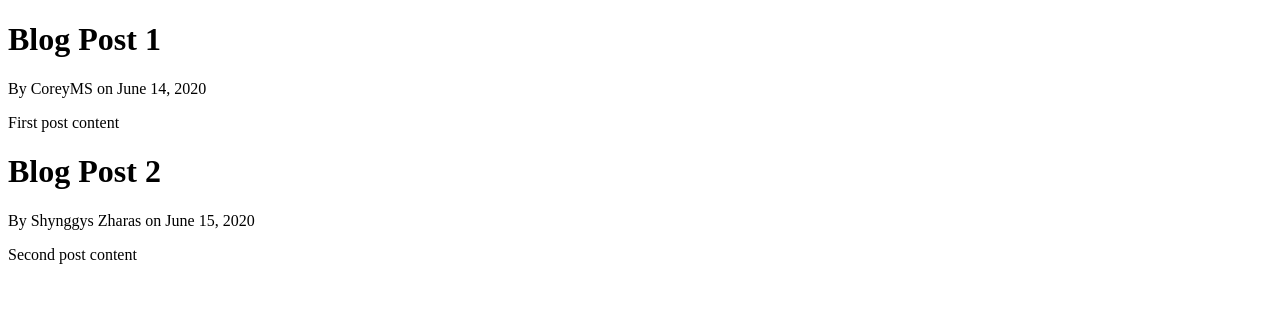
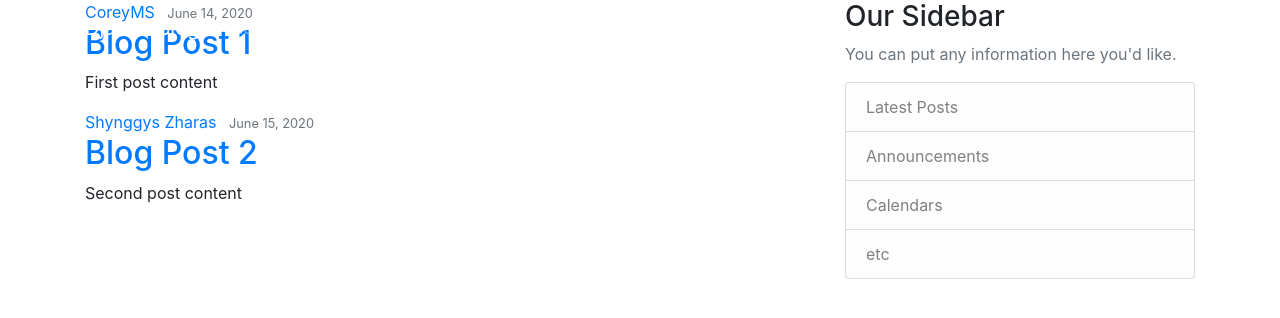
Before and after one commit to szharas/django_project, a Django app: page / in a window 1280 px wide. Shown: the top 318 px of the page. Run offline with Django 3.2, Linux system fonts and the light colour scheme; some libraries are stand-ins or nearby versions.

Commit message:
templates used

```diff
--- /dev/null
+++ b/blog/templates/blog/base.html
@@ -0,0 +1,69 @@
+{% load static %}
+<!DOCTYPE html>
+<html>
+<head>
+    <!-- Required meta tags -->
+    <meta charset="utf-8">
+    <meta name="viewport" content="width=device-width, initial-scale=1, shrink-to-fit=no">
+
+    <!-- Bootstrap CSS -->
+    <link rel="stylesheet" href="https://stackpath.bootstrapcdn.com/bootstrap/4.5.0/css/bootstrap.min.css" integrity="sha384-9aIt2nRpC12Uk9gS9baDl411NQApFmC26EwAOH8WgZl5MYYxFfc+NcPb1dKGj7Sk" crossorigin="anonymous">
+    <link rel="stylesheet" type="text/css" href="{% static 'blog/main.css' %}">
+
+    {% if title %}
+        <title>Django Blog - {{title}}</title>
+    {% else %}
+        <title>Django Blog</title>
+    {% endif %}
+</head>
+<body>
+    <header class="site-header">
+      <nav class="navbar navbar-expand-md navbar-dark bg-steel fixed-top">
+        <div class="container">
+          <a class="navbar-brand mr-4" href="{% url 'blog-home' %}">Django Blog</a>
+          <button class="navbar-toggler" type="button" data-toggle="collapse" data-target="#navbarToggle" aria-controls="navbarToggle" aria-expanded="false" aria-label="Toggle navigation">
+          <span class="navbar-toggler-icon"></span>
+          </button>
+          <div class="collapse navbar-collapse" id="navbarToggle">
+            <div class="navbar-nav mr-auto">
+              <a class="nav-item nav-link" href="{% url 'blog-home' %}">Home</a>
+              <a class="nav-item nav-link" href="{% url 'blog-about' %}">About</a>
+            </div>
+            <!-- Navbar Right Side -->
+            <div class="navbar-nav">
+              <a class="nav-item nav-link" href="#">Login</a>
+              <a class="nav-item nav-link" href="#">Register</a>
+            </div>
+          </div>
+        </div>
+      </nav>
+    </header>
+
+    <main role="main" class="container">
+      <div class="row">
+        <div class="col-md-8">
+          {% block content %}{% endblock %}
+        </div>
+        <div class="col-md-4">
+          <div class="content-section">
+            <h3>Our Sidebar</h3>
+            <p class='text-muted'>You can put any information here you'd like.
+              <ul class="list-group">
+                <li class="list-group-item list-group-item-light">Latest Posts</li>
+                <li class="list-group-item list-group-item-light">Announcements</li>
+                <li class="list-group-item list-group-item-light">Calendars</li>
+                <li class="list-group-item list-group-item-light">etc</li>
+              </ul>
+            </p>
+          </div>
+        </div>
+      </div>
+    </main>
+
+    <!-- Optional JavaScript -->
+    <!-- jQuery first, then Popper.js, then Bootstrap JS -->
+    <script src="https://code.jquery.com/jquery-3.5.1.slim.min.js" integrity="sha384-DfXdz2htPH0lsSSs5nCTpuj/zy4C+OGpamoFVy38MVBnE+IbbVYUew+OrCXaRkfj" crossorigin="anonymous"></script>
+    <script src="https://cdn.jsdelivr.net/npm/popper.js@1.16.0/dist/umd/popper.min.js" integrity="sha384-Q6E9RHvbIyZFJoft+2mJbHaEWldlvI9IOYy5n3zV9zzTtmI3UksdQRVvoxMfooAo" crossorigin="anonymous"></script>
+    <script src="https://stackpath.bootstrapcdn.com/bootstrap/4.5.0/js/bootstrap.min.js" integrity="sha384-OgVRvuATP1z7JjHLkuOU7Xw704+h835Lr+6QL9UvYjZE3Ipu6Tp75j7Bh/kR0JKI" crossorigin="anonymous"></script>
+</body>
+</html>
--- a/blog/templates/blog/home.html
+++ b/blog/templates/blog/home.html
@@ -1,17 +1,15 @@
-<!DOCTYPE html>
-<html>
-<head>
-    {% if title %}
-        <title>Django Blog - {{title}}</title>
-    {% else %}
-        <title>Django Blog</title>
-    {% endif %}
-</head>
-<body>
+{% extends "blog/base.html" %}
+{% block content %}
     {% for post in posts %}
-        <h1>{{ post.title }}</h1>
-        <p>By {{ post.author }} on {{ post.date_posted }}</p>
-        <p>{{ post.content }}</p>
+        <article class="media content-section">
+          <div class="media-body">
+            <div class="article-metadata">
+              <a class="mr-2" href="#">{{ post.author }}</a>
+              <small class="text-muted">{{ post.date_posted }}</small>
+            </div>
+            <h2><a class="article-title" href="#">{{ post.title }}</a></h2>
+            <p class="article-content">{{ post.content }}</p>
+          </div>
+        </article>
     {% endfor %}
-</body>
-</html>
+{% endblock content %}
```
Also changed, not shown: blog/templates/blog/about.html (+3 -12 lines).
